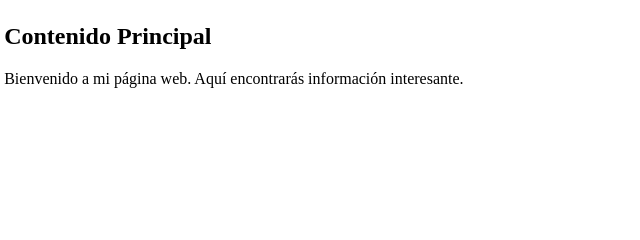
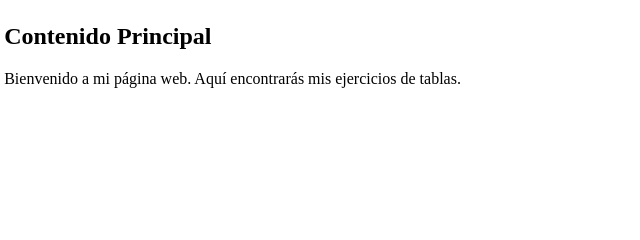
Before and after one commit to CesarSan24/11-20, a plain HTML site: page index.html in a window 1280 px wide. Shown: the part 184-424 px from the top of the page, 179-819 px from the left. Drawn offline with Linux system fonts and the light colour scheme.

Commit message:
Update index.html

```diff
--- a/index.html
+++ b/index.html
@@ -78,7 +78,7 @@ border: none;
         </div>
         <div class="main">
         <h2>Contenido Principal</h2>
-        <p>Bienvenido a mi página web. Aquí encontrarás información interesante.</p>
+        <p>Bienvenido a mi página web. Aquí encontrarás mis ejercicios de tablas.</p>
         <iframe name="frameformulario"></iframe>
         </div>
         </div>
```
